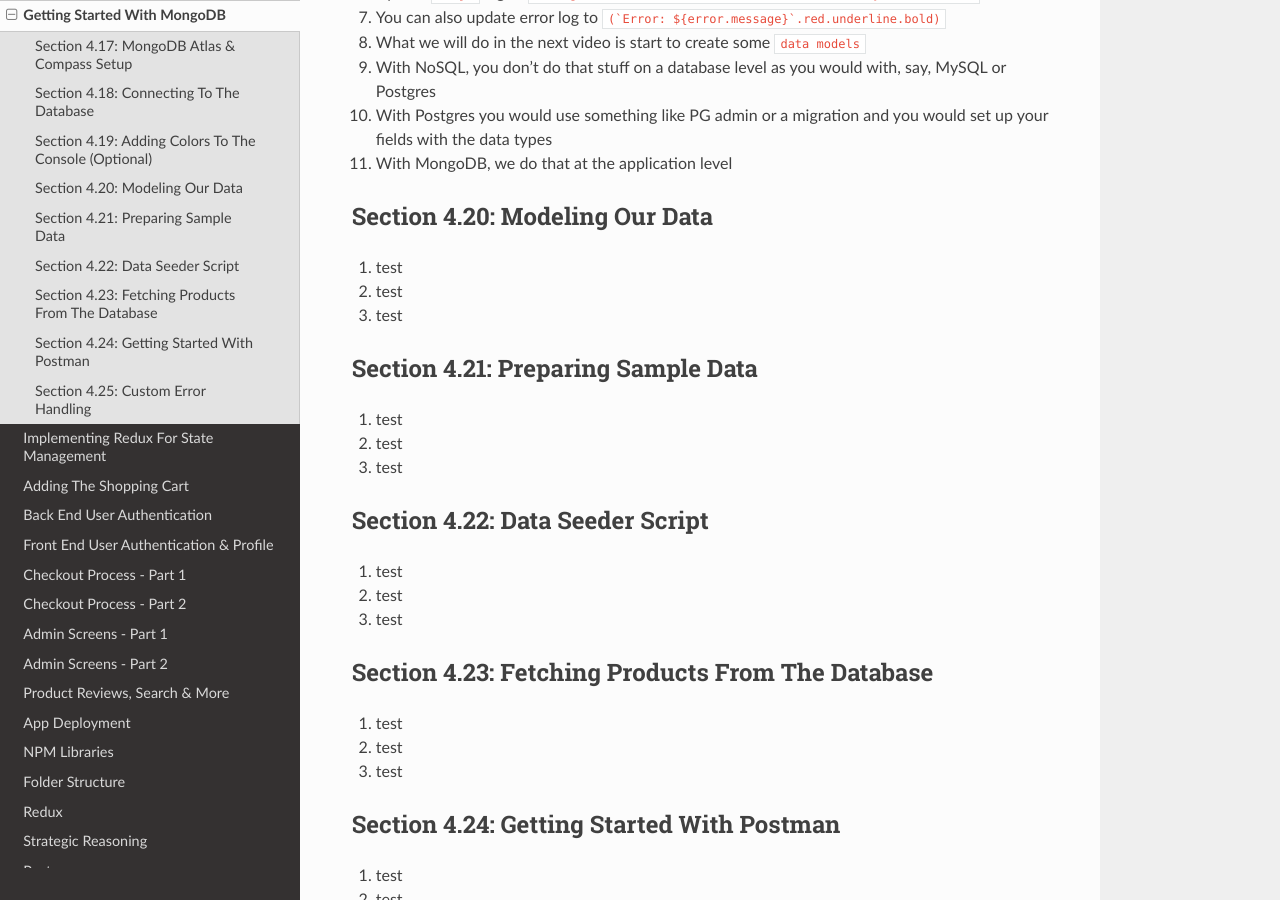
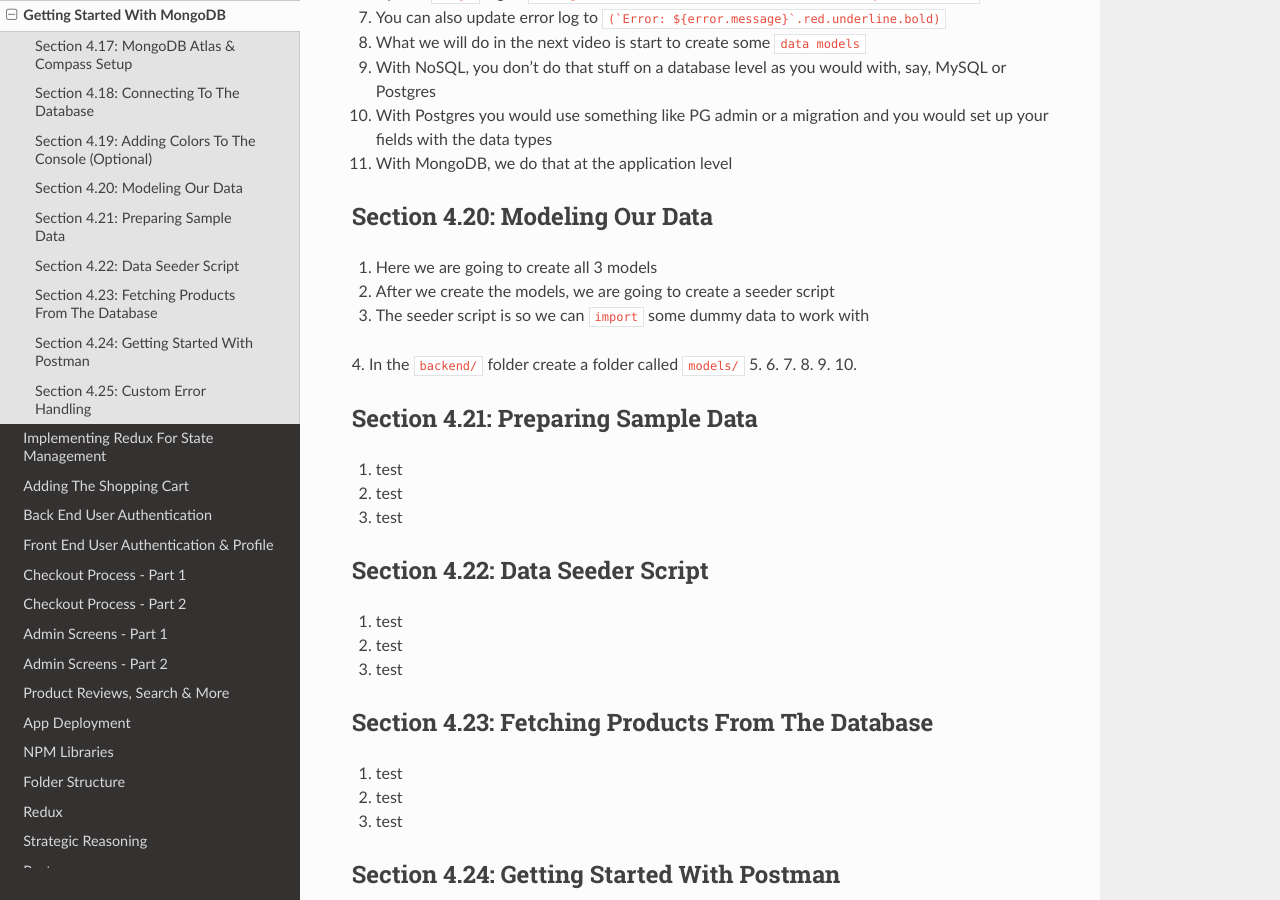
Before and after one commit to Pythonidaer/proshopapp, a Sphinx documentation site: the page built from docs/source/getting-started-with-mongodb.rst, in a window 1280 px wide and 900 px high, scrolled down 2342 px. Built offline with Sphinx 7.4.7 and the Read the Docs theme 2.0.0, drawn with Linux system fonts in a browser that asks for light colours.

Commit message:
started section 4.20

```diff
--- a/docs/source/getting-started-with-mongodb.rst
+++ b/docs/source/getting-started-with-mongodb.rst
@@ -90,9 +90,16 @@
 Section 4.20: Modeling Our Data
 ----------------
 
-1. test
-2. test
-3. test
+1. Here we are going to create all 3 models
+2. After we create the models, we are going to create a seeder script
+3. The seeder script is so we can ``import`` some dummy data to work with
+4. In the ``backend/`` folder create a folder called ``models/``
+5.
+6.
+7.
+8.
+9.
+10.
 
 Section 4.21: Preparing Sample Data
 ------------
```
